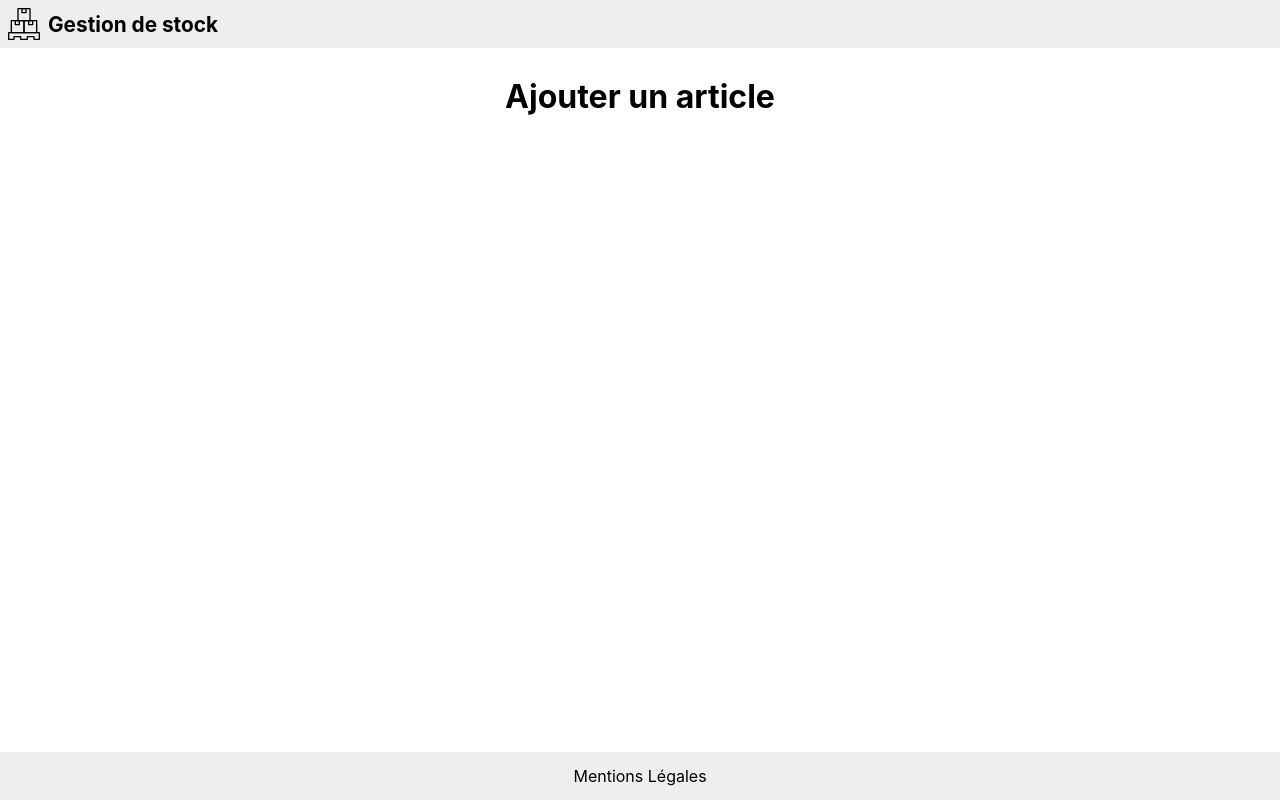
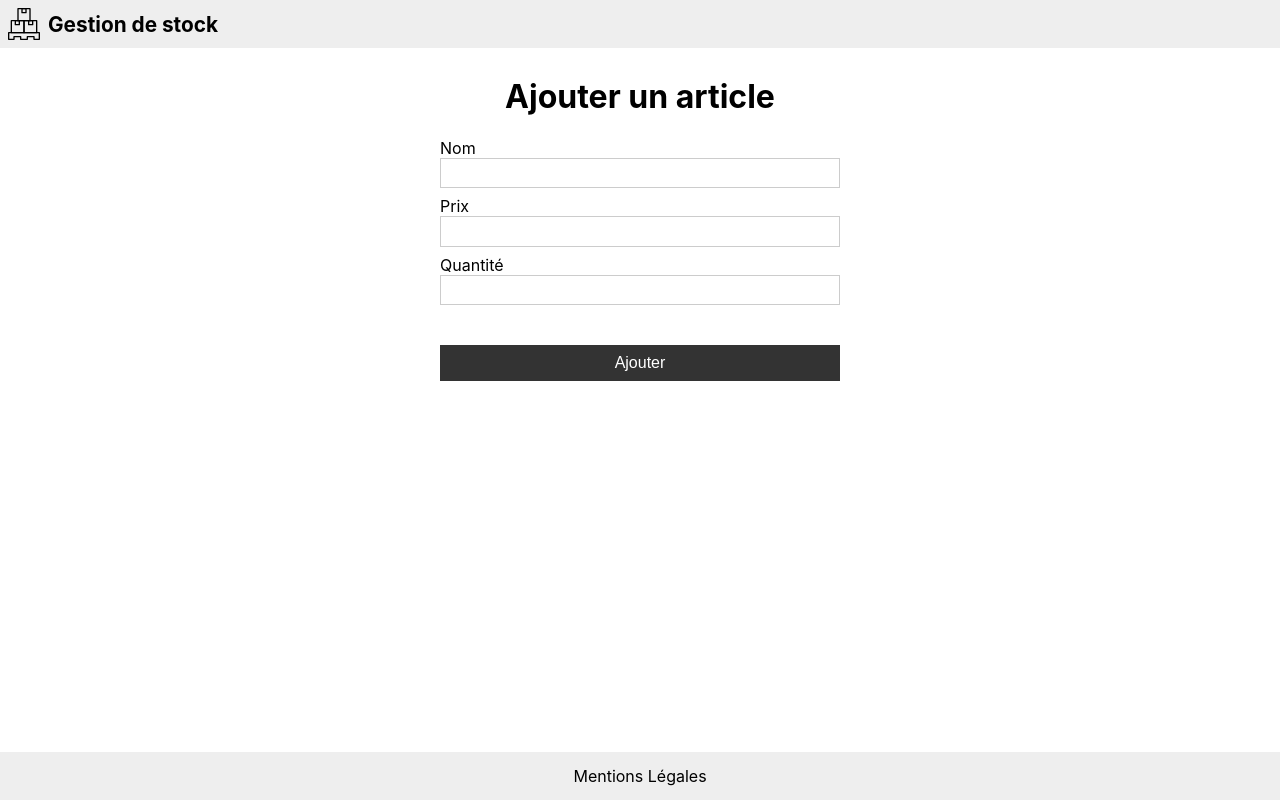
Before and after one commit to jlg-formation/tjscv1-nov-20, a React (Create React App) app in the folder front/: page /create in a window 1280 px wide. Built offline with nearby package versions, Linux system fonts and the light colour scheme.

Commit message:
css create

```diff
--- /dev/null
+++ b/front/src/routes/Create.scss
@@ -0,0 +1,21 @@
+.create {
+  form {
+    display: flex;
+    flex-flow: column;
+    width: 100%;
+    max-width: 25em;
+
+    label {
+      padding-bottom: 0.5em;
+      input {
+        border: 0.1em solid #ccc;
+        width: 100%;
+        padding: 0.5em 1em;
+      }
+    }
+
+    button {
+      margin-top: 2em;
+    }
+  }
+}
--- a/front/src/routes/Create.tsx
+++ b/front/src/routes/Create.tsx
@@ -1,9 +1,26 @@
 import React from "react";
+
+import "./Create.scss";
 
 function Create() {
   return (
-    <main>
+    <main className="create">
       <h1>Ajouter un article</h1>
+      <form>
+        <label>
+          <div>Nom</div>
+          <input type="text" />
+        </label>
+        <label>
+          <div>Prix</div>
+          <input type="number" min="0" step="0.01" />
+        </label>
+        <label>
+          <div>Quantité</div>
+          <input type="number" min="0" step="1" />
+        </label>
+        <button className="primary">Ajouter</button>
+      </form>
     </main>
   );
 }
```
